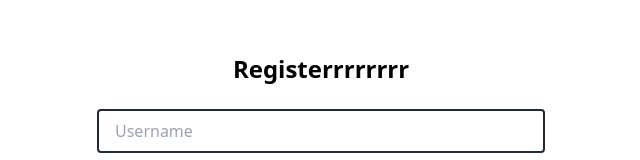
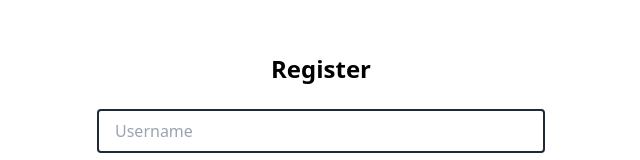
Before and after one commit to WeiChengLai1994/alberta_region_career, a Next.js app: page /register in a window 1280 px wide. Shown: the part 209-369 px from the top of the page, without its empty margins (319-959 px from the left). Built offline with nearby package versions, Linux system fonts and the light colour scheme.

Commit message:
Fix Testing Push

```diff
--- a/app/register/page.js
+++ b/app/register/page.js
@@ -25,7 +25,7 @@ export default function Register() {
 
     return (
         <div className="flex flex-col items-center justify-center min-h-screen p-8">
-            <h1 className="text-2xl font-bold mb-6">Registerrrrrrrr</h1>
+            <h1 className="text-2xl font-bold mb-6">Register</h1>
             <form className="flex flex-col gap-4 w-full max-w-md" onSubmit={handleSubmit}>
                 <input
                     type="text"
```
